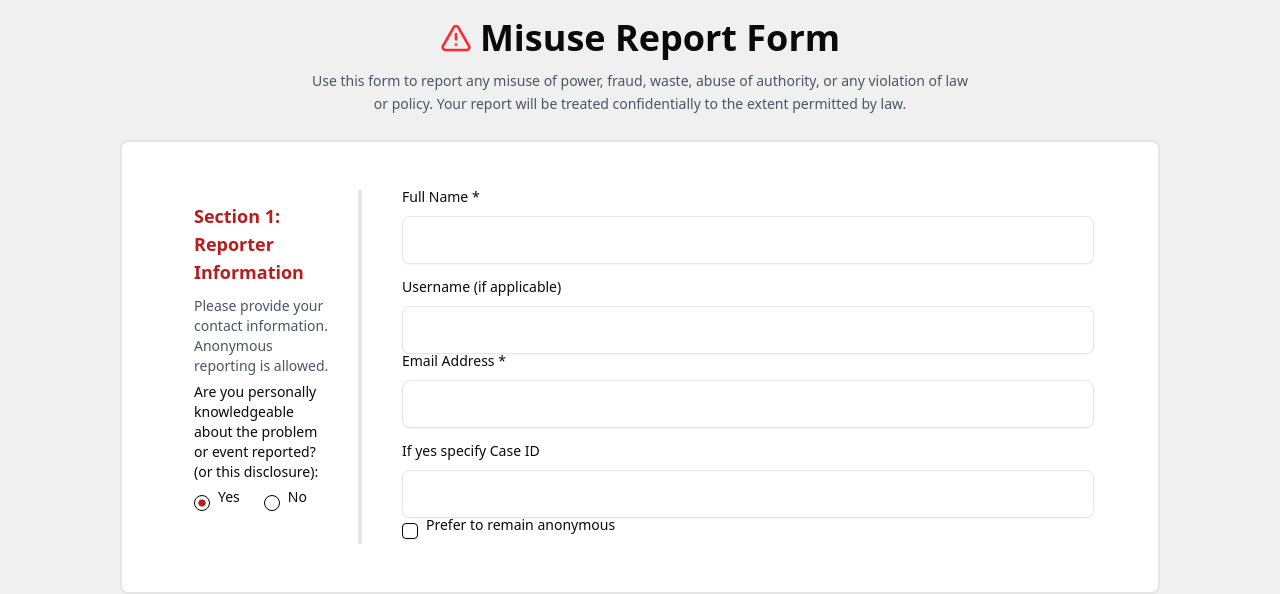
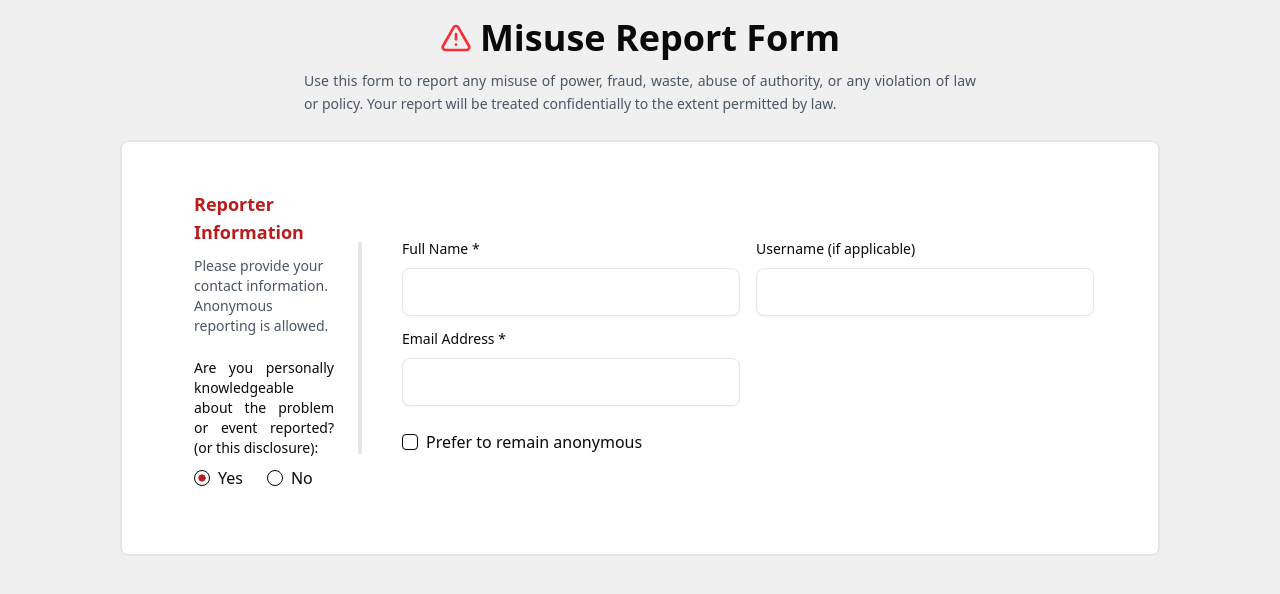
Before and after one commit to MdJowelAhmed/solarpyeo-website, a Next.js app: page /misuse-report in a window 1280 px wide. Shown: the part 206-800 px from the top of the page. Built offline with nearby package versions, Linux system fonts and the light colour scheme; no server answers.

Commit message:
update first section design in misuse page

```diff
--- a/src/app/(commonLayout)/(form)/misuse-report/page.js
+++ b/src/app/(commonLayout)/(form)/misuse-report/page.js
@@ -213,7 +213,7 @@ export default function MisuseReportForm() {
                 </h2>
 
               </div>
-              <p className="text-gray-600 text-sm leading-relaxed text-center max-w-2xl mx-auto mt-3">
+              <p className="text-gray-600 text-sm leading-relaxed text-justify max-w-2xl mx-auto mt-3">
                 Use this form to report any misuse of power, fraud, waste, abuse
                 of authority, or any violation of law or policy. Your report
                 will be treated confidentially to the extent permitted by law.
@@ -222,14 +222,14 @@ export default function MisuseReportForm() {
             <div className="">
               <div className="p-4 md:p-6 lg:p-8 xl:p-12 mx-auto flex flex-col lg:flex-row items-center border-2 justify-between bg-white rounded-md">
                 <CardHeader className="pb-4 w-full lg:w-1/5">
-                  <CardTitle>Section 1: Reporter Information</CardTitle>
-                  <p className="text-sm text-gray-600 mt-1">
+                  <CardTitle>Reporter Information</CardTitle>
+                  <p className="text-sm text-gray-600 mt-1 ">
                     Please provide your contact information. Anonymous reporting
                     is allowed.
                   </p>
 
                   <div>
-                    <p className="text-sm font-medium mb-2">
+                    <p className="text-sm font-medium mb-2 text-justify mt-4">
                       Are you personally knowledgeable about the problem or
                       event reported? (or this disclosure):
                     </p>
@@ -240,18 +240,18 @@ export default function MisuseReportForm() {
                     >
                       <div className="flex items-center space-x-2">
                         <RadioGroupItem value="yes" id="yes" />
-                        <Label htmlFor="yes">Yes</Label>
+                        <p htmlFor="yes">Yes</p>
                       </div>
                       <div className="flex items-center space-x-2">
                         <RadioGroupItem value="no" id="no" />
-                        <Label htmlFor="no">No</Label>
+                        <p htmlFor="no">No</p>
                       </div>
                     </RadioGroup>
                   </div>
                 </CardHeader>
 
                 <CardContent className="w-full lg:w-4/5 lg:border-l-4 lg:pl-10">
-                  <div className="grid md:grid-cols-1 gap-4">
+                  <div className="grid md:grid-cols-1 lg:grid-cols-2 gap-4">
                     <div>
                       <Label htmlFor="fullName">Full Name *</Label>
                       <Input
@@ -268,10 +268,7 @@ export default function MisuseReportForm() {
                         onChange={(e) => setUsername(e.target.value)}
                       />
                     </div>
-                  </div>
-
-                  <div className="grid md:grid-cols-1 gap-4">
-                    <div>
+                      <div>
                       <Label htmlFor="email">Email Address *</Label>
                       <Input
                         id="email"
@@ -280,25 +277,19 @@ export default function MisuseReportForm() {
                         onChange={(e) => setEmailAddress(e.target.value)}
                       />
                     </div>
-                    <div>
-                      <Label htmlFor="caseID">If yes specify Case ID</Label>
-                      <Input
-                        id="caseID"
-                        value={caseID}
-                        onChange={(e) => setCaseID(e.target.value)}
-                      />
-                    </div>
                   </div>
 
-                  <div className="flex items-center space-x-2">
+
+
+                  <div className="flex items-center  space-x-2 mt-6">
                     <Checkbox
                       id="anonymous"
                       checked={anonymousPreferred}
                       onCheckedChange={setAnonymousPreferred}
                     />
-                    <Label htmlFor="anonymous">
+                    <p htmlFor="anonymous">
                       Prefer to remain anonymous
-                    </Label>
+                    </p>
                   </div>
                 </CardContent>
               </div>
```
